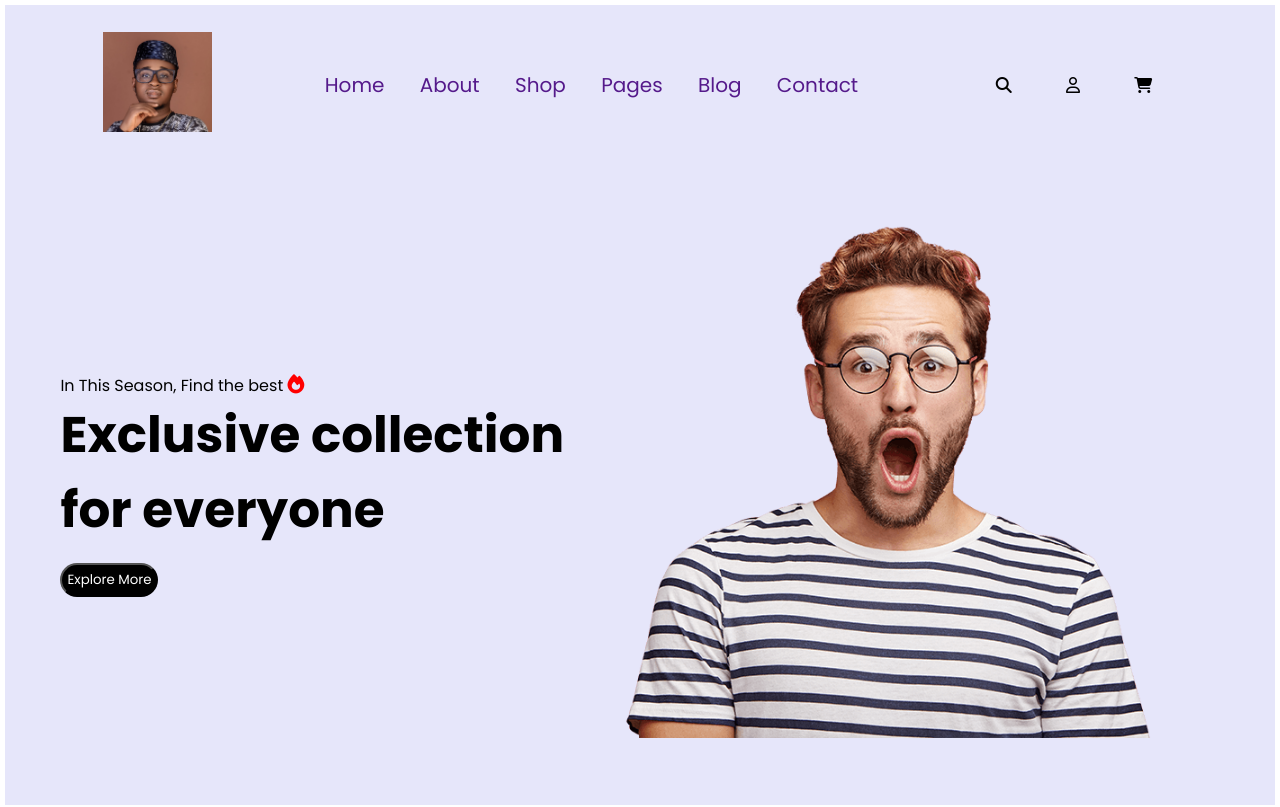
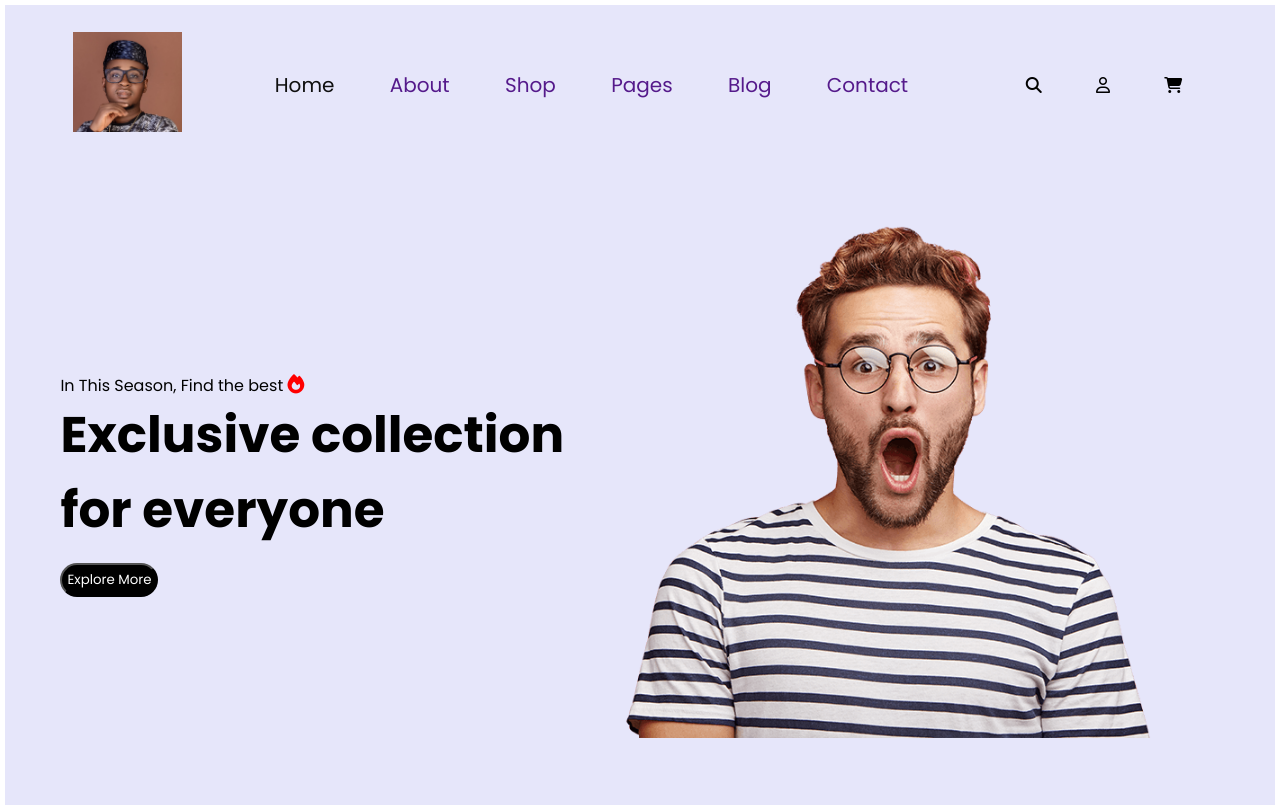
Before and after one commit to Oreva-J/E-commerce-Assignment, a plain HTML site: page index.html in a window 1280 px wide. Shown: the top 807 px of the page. Drawn offline with Linux system fonts and the light colour scheme.

Commit message:
nav transform color changed

```diff
--- a/style.css
+++ b/style.css
@@ -44,6 +44,17 @@ nav div img{
 
 .nav-links li a{
     text-decoration: none;
+    padding: 0 10px;
+    transition: all 0.5s ease;
+}
+
+.nav-links a:hover{
+    color:violet;
+    transform: translateY(5px);
+}
+
+.nav-links a.active{
+    color:rgb(15, 15, 15);
 }
 
 .link-icons i{
@@ -53,7 +64,6 @@ nav div img{
 .header-sub{
     display: flex;
     height: 80%;
-
     align-items: center;
     justify-content: space-evenly;
 
```
